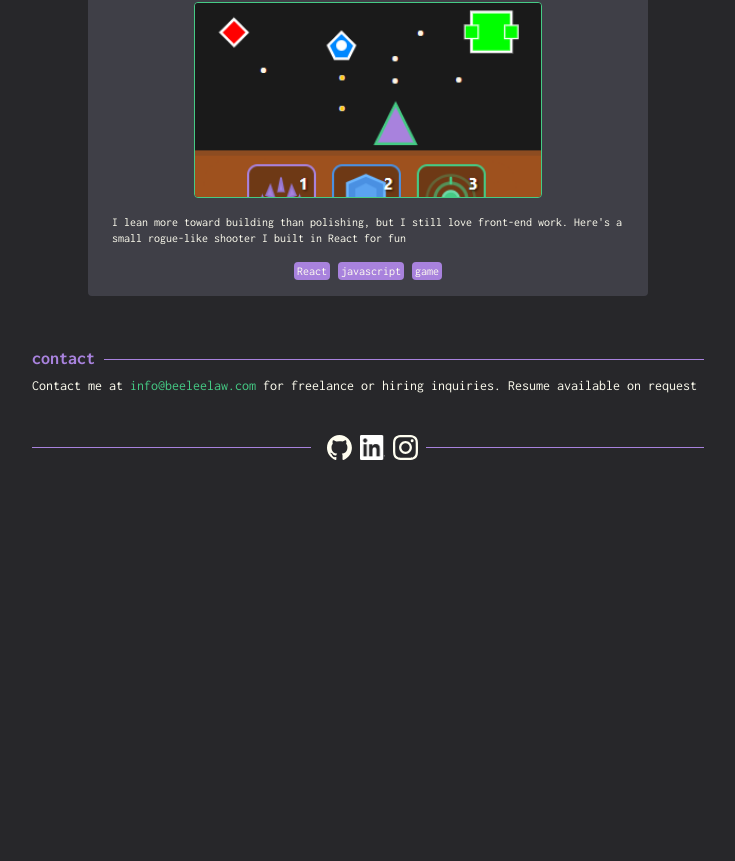
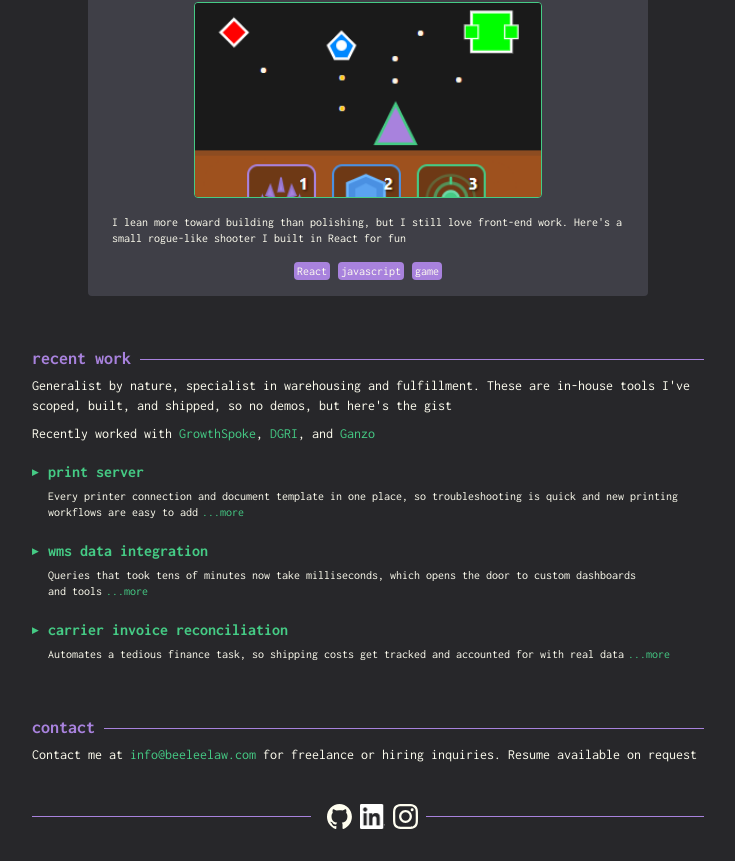
Before and after one commit to bee-lee-law/beelee, a Next.js app: page / in a window 1280 px wide. Shown: the part 780-1641 px from the top of the page, without its empty margins (272-1007 px from the left). Before the commit the page ends 1272 px from the top, so only its background shows below. Built offline with nearby package versions, Linux system fonts and the light colour scheme; no server answers.

Commit message:
added new section for recent work

```diff
--- a/app/page.js
+++ b/app/page.js
@@ -25,6 +25,55 @@ import Link from "next/link";
     Analyzing and visualizing geographic data in a realm close to my home and my heart- bike safety in Grand Rapids.
     Get route safety ratings based on city infrastructure and traffic collision data
   `
+
+  const recentWork = [
+    {
+      name: "print server",
+      impact: `Every printer connection and document template in one place, so troubleshooting is quick and new printing
+        workflows are easy to add`,
+      features: [
+        "One home for printer connections and templates",
+        "Custom UI for filling in warehouse documents",
+        "Print anything to any warehouse printer, even non-network ones, from the UI or straight from the ERP",
+        "Detailed logging",
+      ],
+      architecture: [
+        {name: "MSSQL", desc: "print jobs and logs"},
+        {name: "node.js / express", desc: "back-end"},
+        {name: "React", desc: "front-end"},
+      ],
+      challenges: "Printers are finicky. Things only run smoothly when IT keeps the machines up to date",
+    },
+    {
+      name: "wms data integration",
+      impact: `Queries that took tens of minutes now take milliseconds, which opens the door to custom dashboards and tools`,
+      features: [
+        "Syncs WMS data to an on-prem database in near real-time",
+        "Keeps data fresh, including catching deleted records",
+        "Two separate refresh algorithms, because reliability comes first",
+      ],
+      architecture: [
+        {name: "MSSQL", desc: "synced WMS data"},
+        {name: "node.js / express", desc: "sync server"},
+      ],
+      challenges: "Tuning queries and indexes so the database stays fast",
+    },
+    {
+      name: "carrier invoice reconciliation",
+      impact: `Automates a tedious finance task, so shipping costs get tracked and accounted for with real data`,
+      features: [
+        "Pulls in invoices from USPS, UPS, FedEx, and DHL",
+        "Flattens them into one standard format",
+        "Checks invoices against business data to generate reconciliation and accrual charges",
+      ],
+      architecture: [
+        {name: "MSSQL", desc: "database"},
+        {name: "node.js", desc: "back-end"},
+        {name: "React", desc: "front-end"},
+      ],
+      challenges: `Every carrier invoices differently and has its own quirks, so getting them all into one schema is the hard part`,
+    },
+  ]
 
 export default function Home() {
   const [debug, setDebug] = useState(false);
@@ -65,6 +114,26 @@ export default function Home() {
           <div className="flex flex-col items-center justify-around gap-8 mt-4">
             <Project img={route_safety_img} name={"bike route safety"} desc={routeSafetyDesc} link={"maps"} tags={["data", "API", "geography", "GIS"]} />
             <Project img={delta_flyer_img} name={"delta flyer"} desc={deltaFlyerDesc} link={"game"} tags={["React", "javascript", "game"]} />
+          </div>
+        </section>
+
+        <section className="mb-12">
+          <div className="flex items-center">
+            <h1 className="text-lg mb-1 font-bold" style={{color: myPurp}}>recent work&nbsp;</h1>
+            <hr className="flex-1" style={{color: myPurp}} />
+          </div>
+          <p className="text-sm">
+            Generalist by nature, specialist in warehousing and fulfillment. These are in-house tools I've scoped, built,
+            and shipped, so no demos, but here's the gist
+          </p>
+          <p className="text-sm mt-2">
+            Recently worked with{" "}
+            <Company name="GrowthSpoke" href="https://growthspoke.com/" />,{" "}
+            <Company name="DGRI" href="https://downtowngr.org/" />, and{" "}
+            <Company name="Ganzo" href="https://ganzo.co/" />
+          </p>
+          <div className="mt-4 flex flex-col gap-4">
+            {recentWork.map((work) => <WorkAccordion key={work.name} {...work} />)}
           </div>
         </section>
 
@@ -131,6 +200,51 @@ function Project({img, name, desc, link, tags}){
   )
 }
 
+function WorkAccordion({name, impact, features, challenges, architecture}){
+  const [open, setOpen] = useState(false);
+  return(
+    <div>
+      <button onClick={() => setOpen(prev => !prev)} aria-expanded={open} className="w-full text-left cursor-pointer">
+        <div className="flex items-center font-bold" style={{color: myGreen}}>
+          <span className="inline-block w-4 text-xs transition-transform" style={{transform: open ? 'rotate(90deg)' : 'none'}}>▸</span>
+          <span>{name}</span>
+        </div>
+        <p className="text-xs text-pretty ml-4 mt-1">
+          {impact}
+          <span className="ml-1 whitespace-nowrap hover:underline" style={{color: myGreen}}>{open ? "less" : "...more"}</span>
+        </p>
+      </button>
+      {/* grid-rows 0fr -> 1fr animates to the content's natural height, so the page grows/shrinks smoothly instead of jumping */}
+      <div
+        className="grid transition-[grid-template-rows] duration-300 ease-in-out"
+        style={{gridTemplateRows: open ? '1fr' : '0fr'}}
+        inert={!open}
+      >
+        <div className="overflow-hidden min-h-0">
+        <div className="text-xs text-pretty ml-4 mt-3 pl-3 text-zinc-300" style={{borderLeft: `1px solid ${myGreen}`}}>
+          <div className="font-bold mb-1" style={{color: myGreen}}>features</div>
+          <ul className="list-disc ml-4 mb-2">
+            {features.map((feature, i) => <li key={i}>{feature}</li>)}
+          </ul>
+          <div className="font-bold mb-1" style={{color: myGreen}}>architecture</div>
+          <ul className="mb-2">
+            {architecture.map((tech, i) => (
+              <li key={i}><span className="font-bold" style={{color: myPurp}}>{tech.name}</span> — {tech.desc}</li>
+            ))}
+          </ul>
+          <div className="font-bold mb-1" style={{color: myGreen}}>challenges</div>
+          <p>{challenges}</p>
+        </div>
+        </div>
+      </div>
+    </div>
+  )
+}
+
+function Company({name, href}){
+  return <a href={href} target="_blank" style={{color: myGreen}}>{name}</a>
+}
+
 function Tag({name}){
   return(
     <div className="text-xs rounded-sm px-0.75 py-0.25" style={{color: '#fffef0', background: myPurp}}>
```
